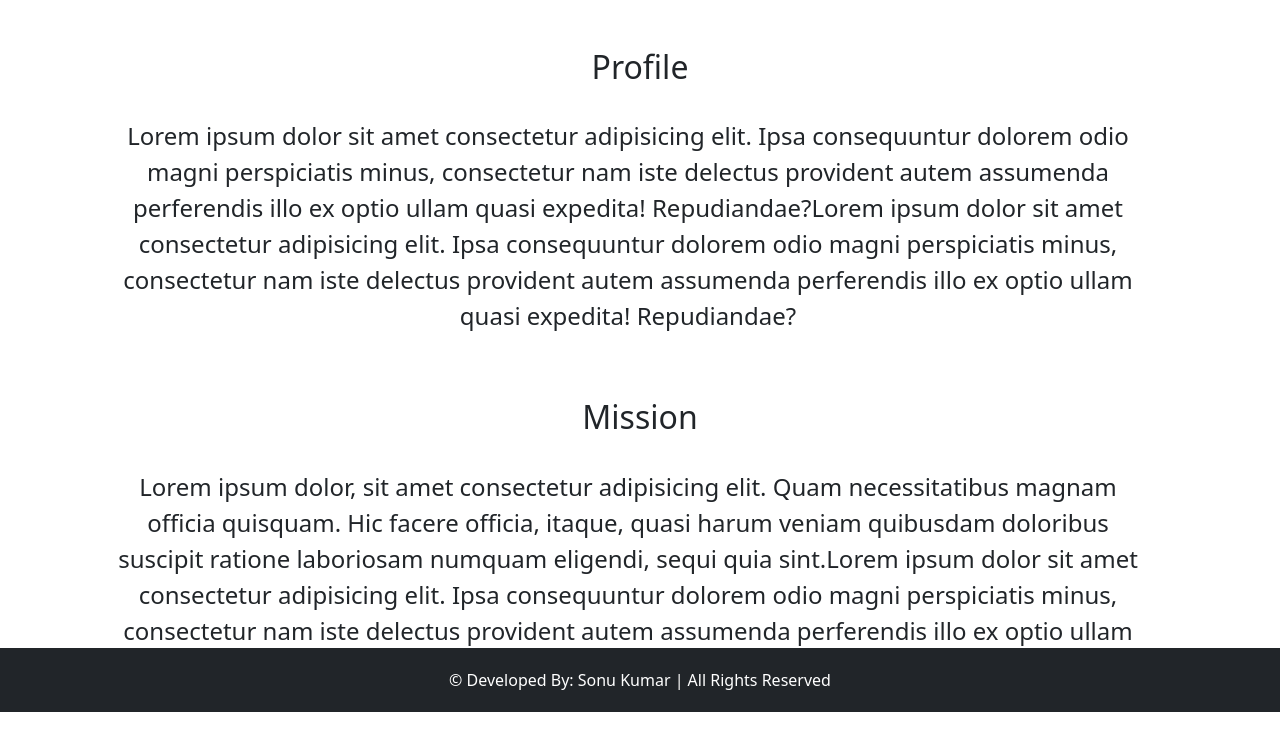
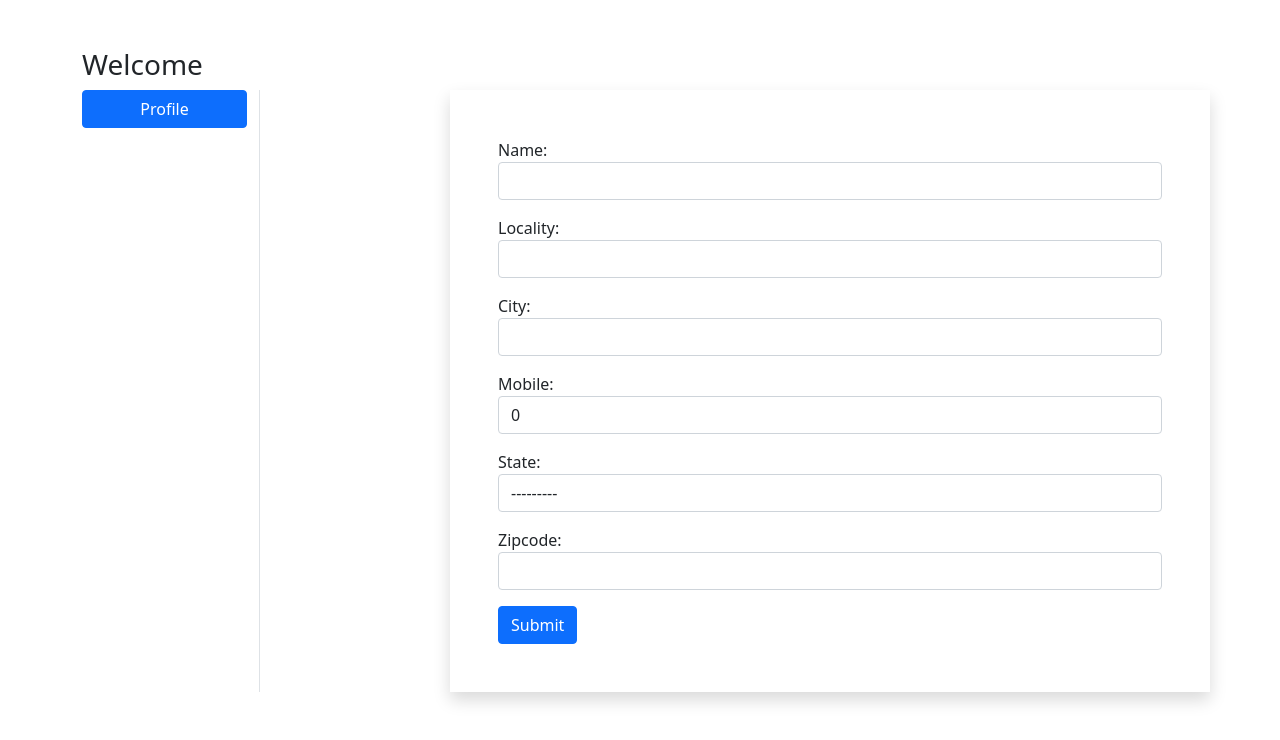
Before and after one commit to Sonu-Kumar2408/kaps, a Django app: page /profile/ in a window 1280 px wide. Shown: the part 88-828 px from the top of the page. Before the commit the page ends 800 px from the top, so only its background shows below. Run offline with Django 3.2, Linux system fonts and the light colour scheme.

Commit message:
added profile

```diff
--- a/sonu1/forms.py
+++ b/sonu1/forms.py
@@ -28,12 +28,12 @@
 class CustomerProfileForm(forms.ModelForm):
     class Meta:
         model=Customer
-        fields=['user','locality','city','mobile','state','zipcode']
-        widget={
+        fields=['name','locality','city','mobile','state','zipcode']
+        widgets={
             'name':forms.TextInput(attrs={'class':'form-control'}),
             'locality':forms.TextInput(attrs={'class':'form-control'}),
             'city':forms.TextInput(attrs={'class':'form-control'}),
             'mobile':forms.NumberInput(attrs={'class':'form-control'}),
             'state':forms.Select(attrs={'class':'form-control'}),
-            'zipcode':forms.NumberInput(attrs={'class':'form-control'})
+            'zipcode':forms.NumberInput(attrs={'class':'form-control'}),
         }
--- a/sonu1/templates/sonu1/index.html
+++ b/sonu1/templates/sonu1/index.html
@@ -119,7 +119,7 @@
 
 
 
-    <footer class="bg-dark text-white mt-5 py-1 fixed-bottom">
+    {% comment %} <footer class="bg-dark text-white mt-5 py-1 fixed-bottom">
 
       <div class="row mt-3 ">
         <div class="col text-center ">
@@ -127,7 +127,7 @@
         </div>
       </div>
 
-    </footer>
+    </footer> {% endcomment %}
 
 
 
--- a/sonu1/templates/sonu1/profile.html
+++ b/sonu1/templates/sonu1/profile.html
@@ -1,22 +1,57 @@
 {% extends 'sonu1/index.html' %}
+{% load static %}
 
-{% load static %}
 {% block title %}
-  profile
+  Profile
 {% endblock %}
 
 {% block main %}
-  <div class="container mt-5">
-    <h2 class="text-center">Profile</h2>
-    <br />
-    <div class="row container">
-      <p class="fs-4 text-center">Lorem ipsum dolor sit amet consectetur adipisicing elit. Ipsa consequuntur dolorem odio magni perspiciatis minus, consectetur nam iste delectus provident autem assumenda perferendis illo ex optio ullam quasi expedita! Repudiandae?Lorem ipsum dolor sit amet consectetur adipisicing elit. Ipsa consequuntur dolorem odio magni perspiciatis minus, consectetur nam iste delectus provident autem assumenda perferendis illo ex optio ullam quasi expedita! Repudiandae?</p>
+<div class="container my-5">
+    <div class="row my-3">
+        <h3>Welcome <span class="text-capitalize">{{ request.user.username }}</span></h3>
+        <div class="col-sm-2 border-end">
+            <ul class="list-unstyled">
+                <li class="d-grid">
+                    <a href="{% url 'profile' %}" class="btn btn-primary">Profile</a>
+                </li>
+                <!-- Uncomment when address page is ready -->
+                <!-- <li class="d-grid">
+                    <a href="{% url 'address' %}" class="btn">Address</a>
+                </li> -->
+            </ul>
+        </div>
+
+        <div class="col-sm-8 offset-sm-2 shadow p-5">
+            <form action="" method="post">
+                {% csrf_token %}
+                {% for field in form %}
+                    <div class="mb-3">
+                        {{ field.label_tag }}
+                        {{ field }}
+                        {% if field.errors %}
+                        <small class="text-danger">{{ field.errors|striptags }}</small>
+                        {% endif %}
+                    </div>
+                {% endfor %}
+                <div class="col-12 mt-3">
+                    <button type="submit" class="btn btn-primary">Submit</button>
+                </div>
+
+                {% if form.non_field_errors %}
+                <div class="alert alert-danger mt-3">
+                    {% for error in form.non_field_errors %}
+                        {{ error }}
+                    {% endfor %}
+                </div>
+                {% endif %}
+
+                {% if messages %}
+                    {% for message in messages %}
+                        <div class="alert alert-{{ message.tags }}" role="alert">{{ message }}</div>
+                    {% endfor %}
+                {% endif %}
+            </form>
+        </div>
     </div>
-    <br /><br />
-    <h2 class="text-center">Mission</h2>
-    <br />
-    <dir class="row container">
-      <p class="fs-4 text-center">Lorem ipsum dolor, sit amet consectetur adipisicing elit. Quam necessitatibus magnam officia quisquam. Hic facere officia, itaque, quasi harum veniam quibusdam doloribus suscipit ratione laboriosam numquam eligendi, sequi quia sint.Lorem ipsum dolor sit amet consectetur adipisicing elit. Ipsa consequuntur dolorem odio magni perspiciatis minus, consectetur nam iste delectus provident autem assumenda perferendis illo ex optio ullam quasi expedita! Repudiandae?</p>
-    </dir>
-  </div>
+</div>
 {% endblock %}
--- a/sonu1/urls.py
+++ b/sonu1/urls.py
@@ -18,6 +18,7 @@
     path("category-title/<val>",views.CategoryTitle.as_view(),name="category-title"),
     path("product-details/<int:pk>",views.ProductDetail.as_view(),name="product-details"),
     path("profile/",views.ProfileView.as_view(),name="profile"),
+    path("address/",views.ProfileView.as_view(),name="address"),
     path("registration/",views.RegistrationView.as_view(),name="registration"),
     path("login/", LoginView.as_view(template_name='sonu1/login.html'),  name='login'),
     # path("account/login/", auth_view.LoginViews.as_view(temeplete_name='sonu1/login.html',
--- a/sonu1/views.py
+++ b/sonu1/views.py
@@ -1,10 +1,11 @@
-from django.shortcuts import render
+from django.shortcuts import render, redirect
 from django.http import HttpResponse
 from urllib import request
 from django.views import View
-from . models import Product
+from .models import Product
+from .models import Customer
 from django.db.models import Count
-from . forms import RegistrationForm,CustomerProfileForm
+from .forms import RegistrationForm,CustomerProfileForm
 from django.contrib import messages
 from django.db.models import Count
 # Create your views here.
@@ -37,7 +38,7 @@
 
 class RegistrationView(View):
     def get(self,request):
-        form= RegistrationForm()
+        form = RegistrationForm()
         return render(request,'sonu1/registration.html',locals())
     def post(self,request):
         form =  RegistrationForm(request.POST)
@@ -51,7 +52,26 @@
 
 class ProfileView(View):
     def get(self,request):
-        form=CustomerProfileForm()
+        form = CustomerProfileForm()
         return render(request,"sonu1/profile.html",locals())
     def post(self,request):
+        form = CustomerProfileForm(request.POST)
+        if form.is_valid():
+            user = request.user
+            name = form.cleaned_data['name']
+            locality = form.cleaned_data['locality']
+            city = form.cleaned_data['city']
+            mobile = form.cleaned_data['mobile']
+            state = form.cleaned_data['state']
+            zipcode = form.cleaned_data['zipcode']
+
+            reg = Customer(user=user,name=name,locality=locality,city=city,
+            mobile=mobile,state=state,zipcode=zipcode)
+            reg.save()
+            messages.success(request,"Congratulation! Profile saved successfully")
+        else:
+            messages.warning(request,"Invalid Input Date")
         return render(request,"sonu1/profile.html",locals())
+
+
+    #02:46:50
```
Also changed, not shown: db.sqlite3, sonu1/templates/sonu1/about.html (line endings or trailing spaces), sonu1/templates/sonu1/address.html (added).
